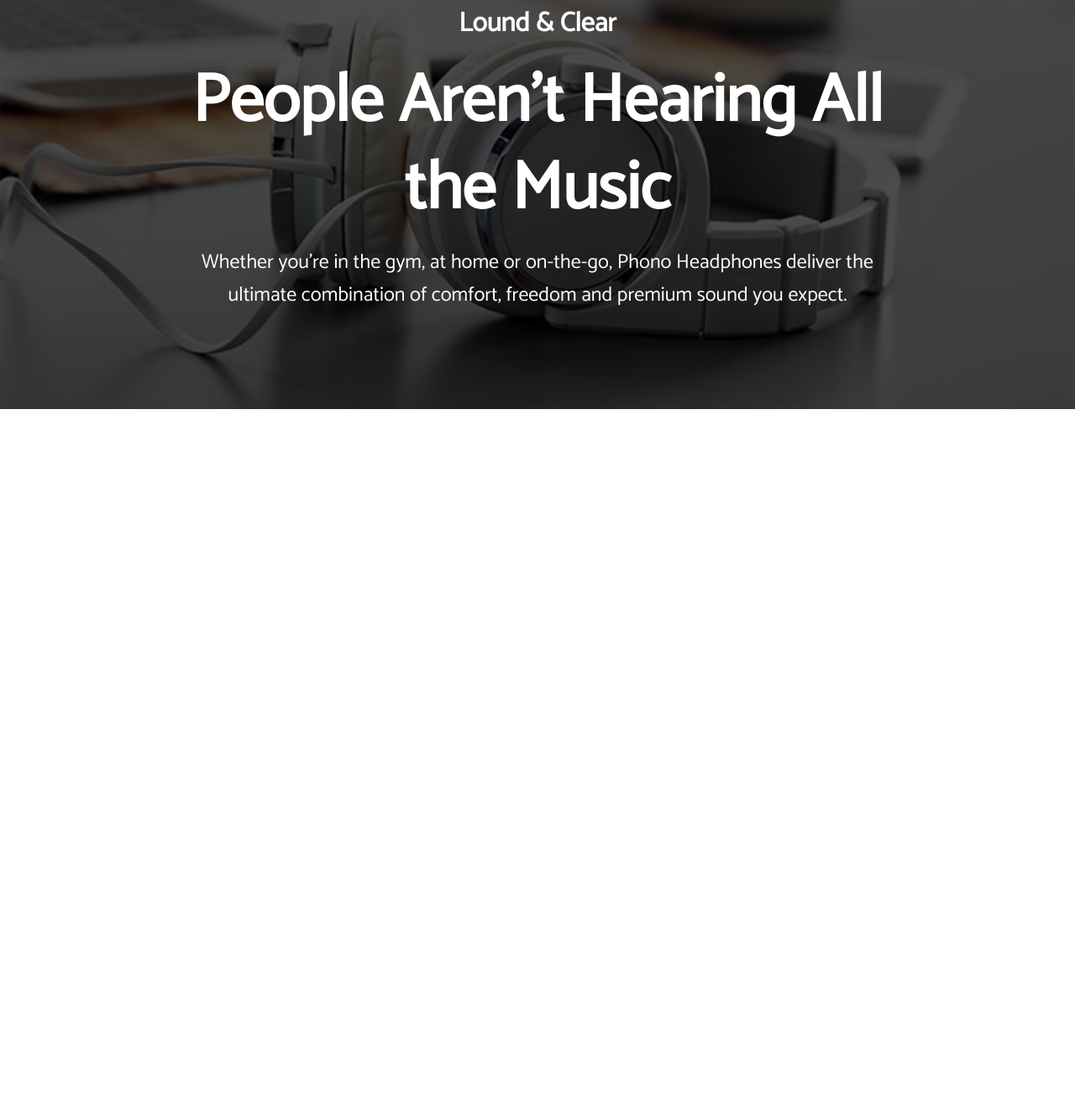
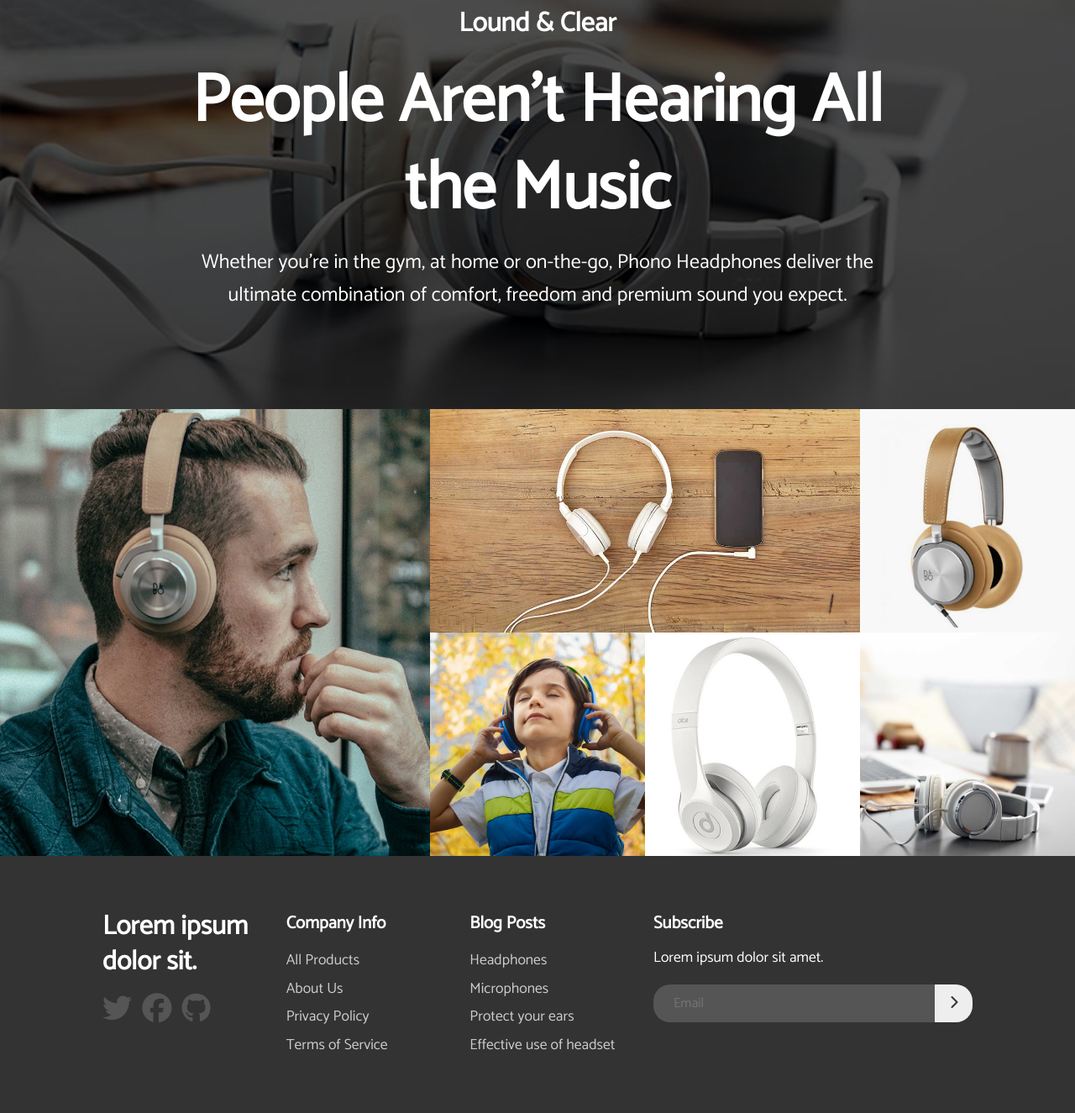
Before and after one commit to dewaleolaoye/Landing-Page, a plain HTML site: page index.html in a window 1280 px wide. Shown: the part 888-2213 px from the top of the page at 84% size. Before the commit the page ends 1375 px from the top, so only its background shows below. Drawn offline with nearby package versions, Linux system fonts and the light colour scheme.

Commit message:
style footer

```diff
--- a/css/style.css
+++ b/css/style.css
@@ -128,6 +128,102 @@ img {
   margin-top: 1rem;
 }
 
+/* Section C */
+.section-c .gallery {
+  display: grid;
+  grid-template-columns: repeat(5, 1fr);
+}
+
+.section-c .gallery a:first-child {
+  grid-row: 1/3;
+  grid-column: 1/3;
+}
+
+.section-c .gallery a:nth-child(2) {
+  grid-column: 3/5;
+}
+
+.section-c .gallery img,
+.section-c .gallery a {
+  width: 100%;
+  height: 100%;
+}
+
+/* Footer */
+.section-footer {
+  background: var(--primary-color);
+  color: #fff;
+  padding: 4rem 0;
+}
+
+.section-footer .container {
+  display: grid;
+  grid-template-columns: repeat(4, 1fr);
+  grid-gap: 1rem;
+}
+
+.section-footer h2 {
+  font-size: 2rem;
+  margin-bottom: 1rem;
+}
+
+.section-footer h3 {
+  margin-bottom: 0.7rem;
+}
+
+.section-footer a {
+  line-height: 1.9;
+  color: #ccc;
+}
+
+.section-footer a > i {
+  color: #555;
+  margin-right: 0.5rem;
+}
+
+.email-form {
+  width: 100%;
+  display: inline-block;
+  background-color: #555;
+  position: relative;
+  border-radius: 20px;
+  line-height: 0;
+  margin-top: 1rem;
+}
+
+.email-form .form-control {
+  display: inline-block;
+  border: 0;
+  outline: 0;
+  font-size: 1rem;
+  color: #ddd;
+  background-color: transparent;
+  font-family: inherit;
+  margin: 0;
+  padding: 0 3rem 0 1.5rem;
+  font-family: inherit;
+  height: 45px;
+  border-radius: 20px;
+}
+
+.email-form .submit {
+  display: inline-block;
+  position: absolute;
+  top: 0;
+  right: 0;
+  width: 45px;
+  height: 45px;
+  background-color: #eee;
+  font-size: 1rem;
+  text-align: center;
+  margin: 0;
+  padding: 0;
+  outline: 0;
+  border: 0;
+  color: #333;
+  cursor: pointer;
+  border-radius: 0 20px 20px 0;
+}
 /* Utilities */
 .btn {
   display: inline-block;
@@ -152,3 +248,11 @@ img {
   width: 100%;
   background-color: var(--overlay-color);
 }
+
+/* Media Queries */
+@media (max-width: 700px) {
+  .section-a .container {
+    grid-template-columns: 1fr;
+    text-align: center;
+  }
+}
--- a/index.html
+++ b/index.html
@@ -48,6 +48,76 @@
         </div>
       </div>
     </section>
+    <!-- Gallery -->
+    <section class="section-c">
+      <div class="gallery">
+        <a href="img/manwithheadset.jpg" class="big"><img src="img/manwithheadset.jpg" alt=""/></a>
+        <a href="img/headsetwithphone.jpg" class="big"
+          ><img src="img/headsetwithphone.jpg" alt=""
+        /></a>
+        <a href="img/brownheadset.jpg" class="big"><img src="img/brownheadset.jpg" alt=""/></a>
+        <a href="img/boywithheadset.jpg" class="big"><img src="img/boywithheadset.jpg" alt=""/></a>
+        <a href="img/whiteheadset2.jpg" class="big"><img src="img/whiteheadset2.jpg" alt=""/></a>
+        <a href="img/blurheadset.jpg" class="big"><img src="img/blurheadset.jpg" alt=""/></a>
+      </div>
+    </section>
+
+    <!-- Footer -->
+    <footer class="section-footer">
+      <div class="container">
+        <div>
+          <h2>Lorem ipsum dolor sit.</h2>
+          <a href="http://twitter.com/dewaleolaoye" target="_blank">
+            <i class="fab fa-twitter fa-2x"></i
+          ></a>
+          <a href="http://facebook.com/waletopia" target="_blank">
+            <i class="fab fa-facebook fa-2x"></i
+          ></a>
+          <a href="http://github.com/dewaleolaoye" target="_blank">
+            <i class="fab fa-github fa-2x"></i
+          ></a>
+        </div>
+        <div>
+          <h3>Company Info</h3>
+          <ul>
+            <li><a href="#">All Products</a></li>
+            <li><a href="#">About Us</a></li>
+            <li><a href="#">Privacy Policy</a></li>
+            <li><a href="#">Terms of Service</a></li>
+          </ul>
+        </div>
+        <div>
+          <h3>Blog Posts</h3>
+          <ul>
+            <li><a href="#">Headphones</a></li>
+            <li><a href="#">Microphones</a></li>
+            <li><a href="#">Protect your ears</a></li>
+            <li><a href="#">Effective use of headset</a></li>
+          </ul>
+        </div>
+        <div>
+          <h3>Subscribe</h3>
+          <p>Lorem ipsum dolor sit amet.</p>
+          <form name="email-form" method="POST" data-netlify="true">
+            <div class="email-form">
+              <span class="form-control-wrap">
+                <input
+                  type="email"
+                  name="email"
+                  id="email"
+                  size="40"
+                  class="form-control"
+                  placeholder="Email"
+                />
+              </span>
+              <button type="submit" class="form-control submit">
+                <i class="fas fa-chevron-right"></i>
+              </button>
+            </div>
+          </form>
+        </div>
+      </div>
+    </footer>
     <!-- script -->
     <script src="https://ajax.googleapis.com/ajax/libs/jquery/3.4.1/jquery.min.js"></script>
     <script src="js/simple-lightbox.min.js"></script>
```
